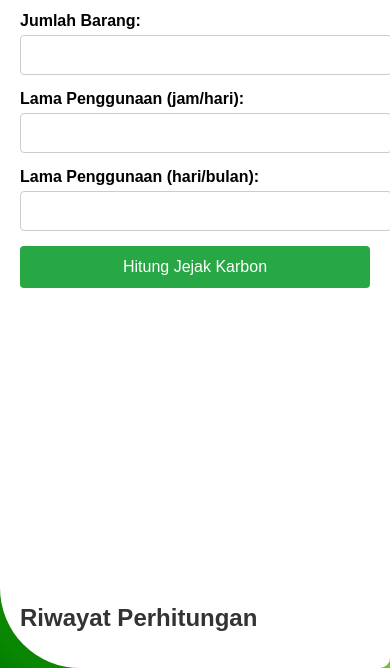
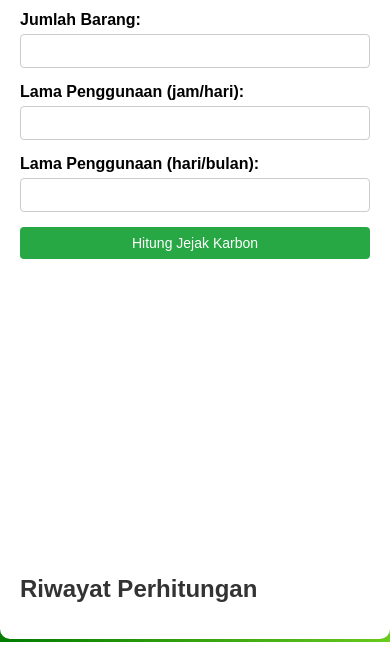
Before and after one commit to MNizarrr/PortofolioNizar, a plain HTML site: page pipas.html in a window 390 px wide. Shown: the part 202-870 px from the top of the page. After the commit the page ends 844 px from the top, so only its background shows below. Drawn offline with nearby package versions, Linux system fonts and the light colour scheme.

Commit message:
Update pipas.css

```diff
--- a/pipas.css
+++ b/pipas.css
@@ -14,8 +14,9 @@ body {
     padding: 50px;
     border-radius: 10px 80px 10px 80px;
     box-shadow: 0 0 10px rgba(0, 0, 0, 0.1);
-    width: 450px;
-    max-width: 100%;
+    width: 90%;
+    max-width: 450px;
+    box-sizing: border-box;
 }
 
 h1 {
@@ -37,6 +38,7 @@ input, select {
     border: 1px solid #ccc;
     border-radius: 4px;
     font-size: 16px;
+    box-sizing: border-box;
 }
 
 button {
@@ -93,9 +95,21 @@ button:hover {
     border: 1px solid #ddd;
 }
 
-@media screen and (max-width: 1000px) {
+@media screen and (max-width: 768px) {
+    .container {
+        padding: 30px;
+        width: 95%;
+    }
+}
+
+@media screen and (max-width: 480px) {
     .container {
         padding: 20px;
+        width: 100%;
+        border-radius: 10px;
     }
-
+    input, select, button {
+        font-size: 14px;
+        padding: 8px;
+    }
 }
```
